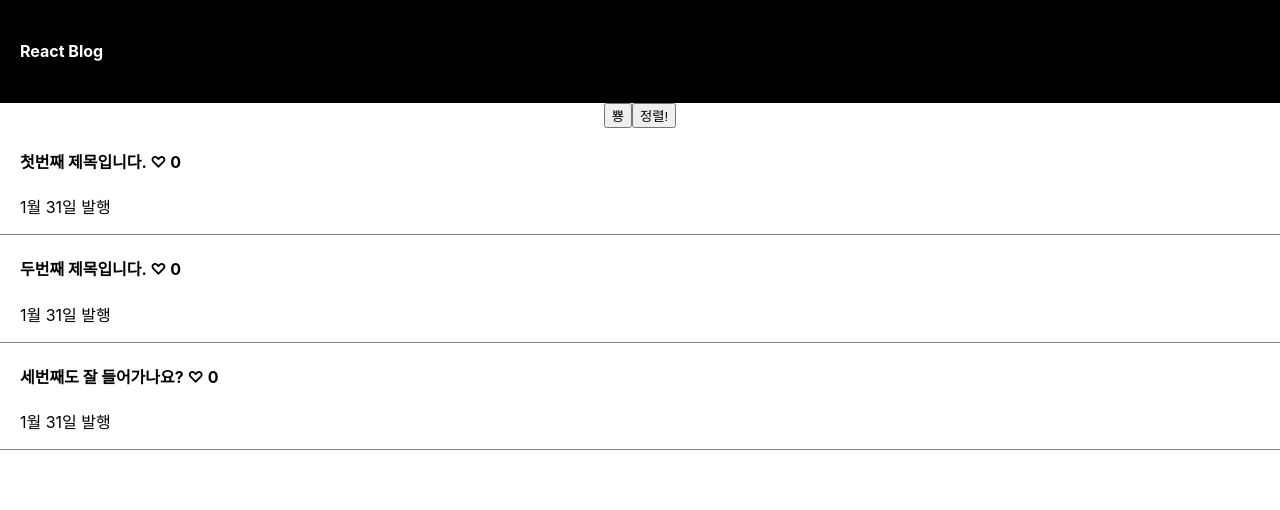
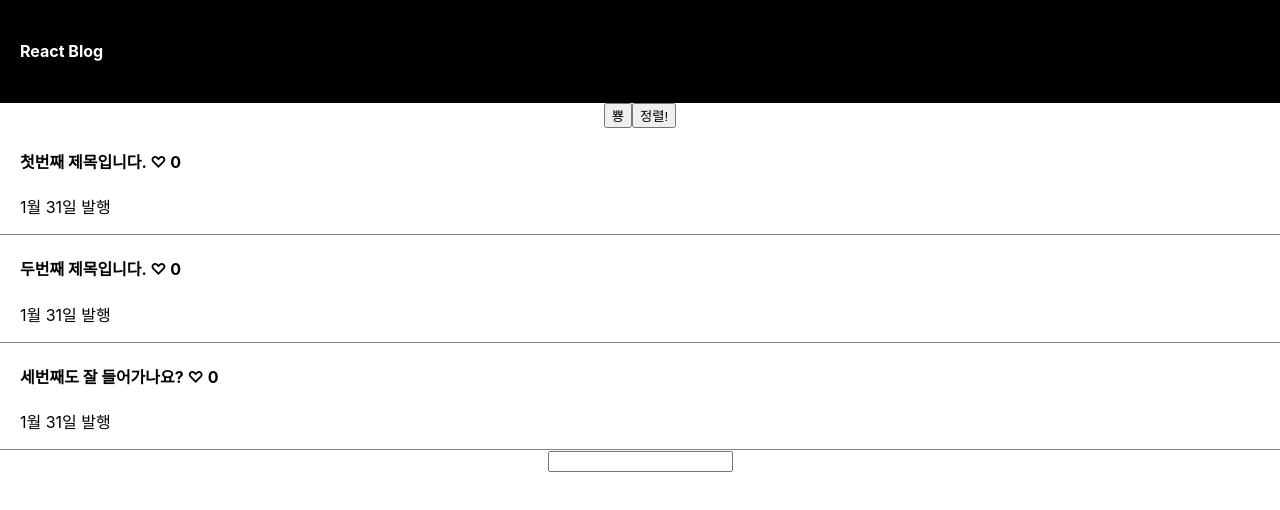
Before and after one commit to JellyKingdom/react-prac-blog, a React (Create React App) app: page / in a window 1280 px wide. Shown: the top 510 px of the page. Built offline with nearby package versions, Linux system fonts and the light colour scheme.

Commit message:
feat: test input tag with onChange

```diff
--- a/src/App.js
+++ b/src/App.js
@@ -55,6 +55,8 @@ function App() {
                 );
             })}
 
+            <input type="text" onChange={() => {console.log(1);}}/>
+
             {modal == true ? <Modal title={title} setBlogTitle={setBlogTitle} color={'skyblue'} BlogTitle={BlogTitle}/> : null}
         </div>
     );
```
